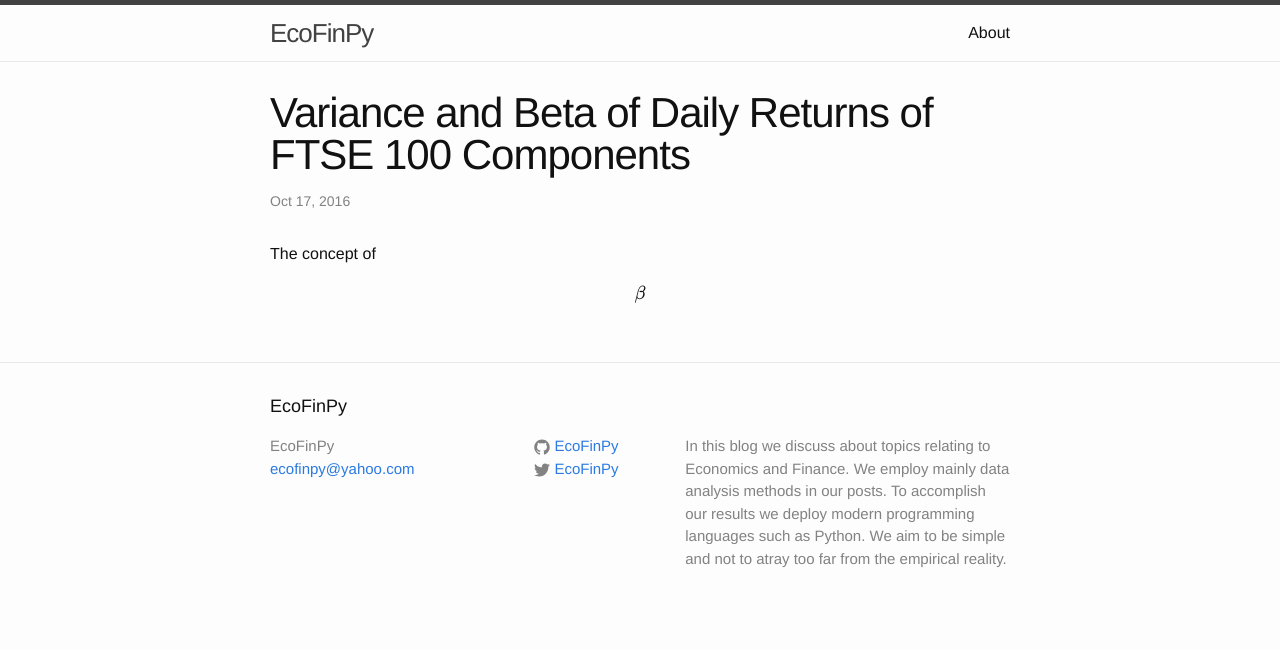
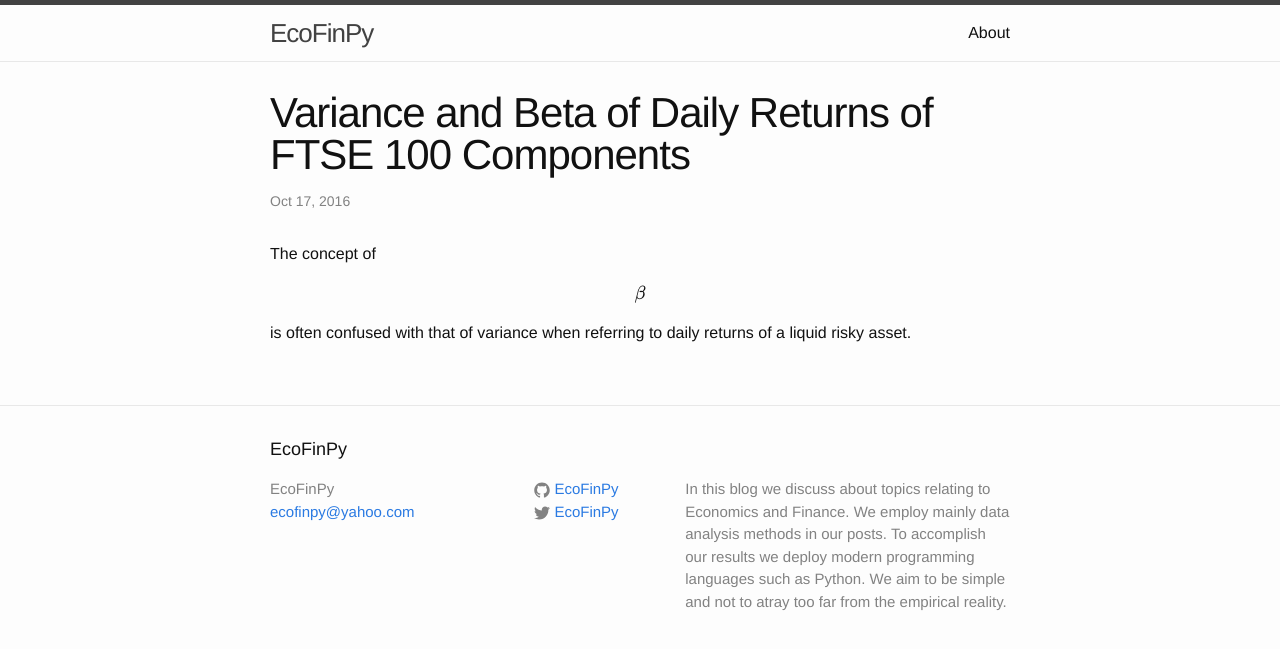
Before and after one commit to EcoFinPy/ecofinpy.github.io, a Jekyll site: the page built from _posts/2016-10-17-variance-beta-ftse100.md, in a window 1280 px wide. Shown: the top 649 px of the page. Built offline with Jekyll 4.4.1, drawn with Linux system fonts in a browser that asks for light colours; formulas are drawn with MathJax 3.

Commit message:
adding post

```diff
--- a/_posts/2016-10-17-variance-beta-ftse100.md
+++ b/_posts/2016-10-17-variance-beta-ftse100.md
@@ -5,4 +5,4 @@ date:   2016-10-17 16:54:11 +0100
 category: finance
 tags: [ftse100,variance,beta]
 ---
-The concept of \$$ \beta $$
+The concept of \$$ \beta $$ is often confused with that of variance when referring to daily returns of a liquid risky asset.
```
